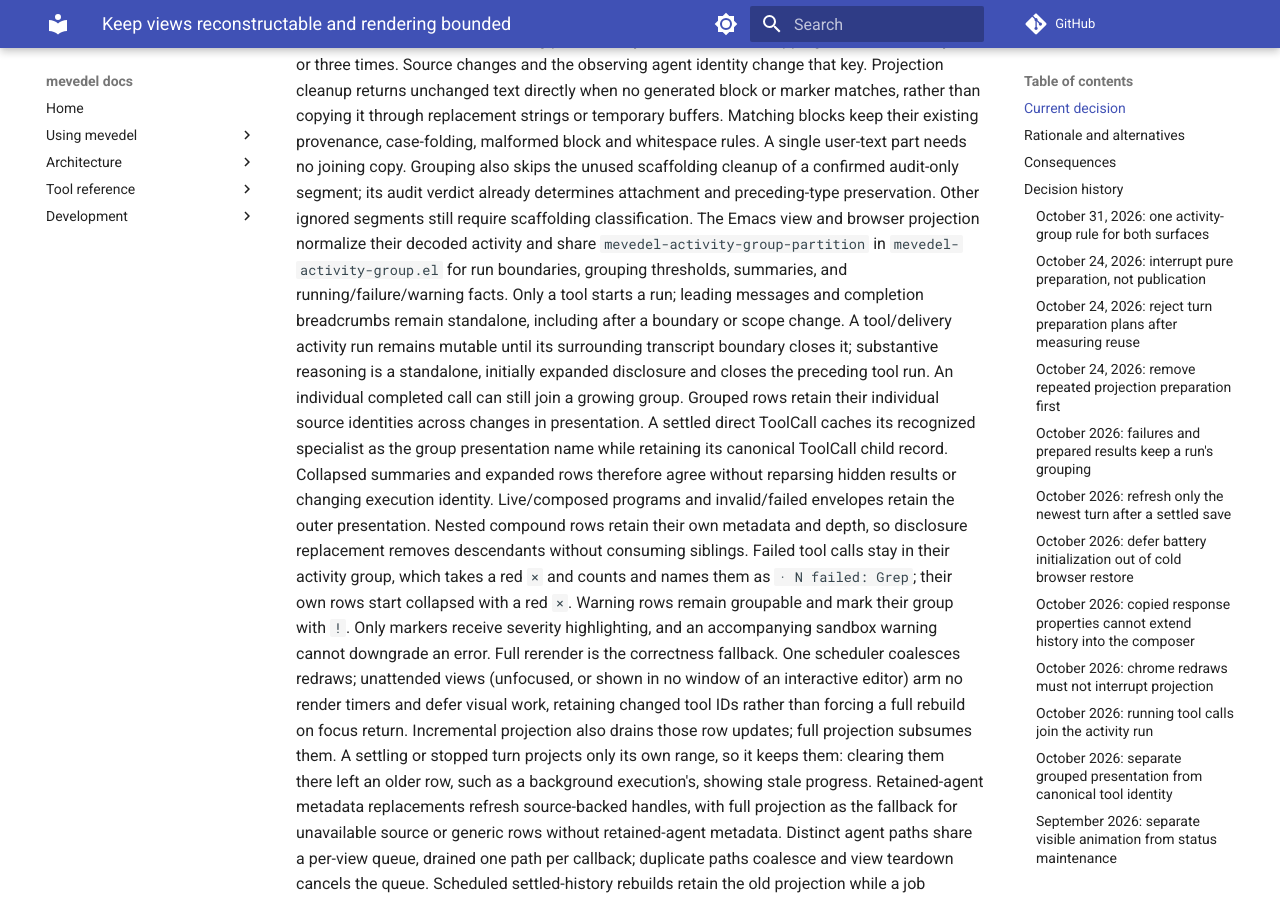
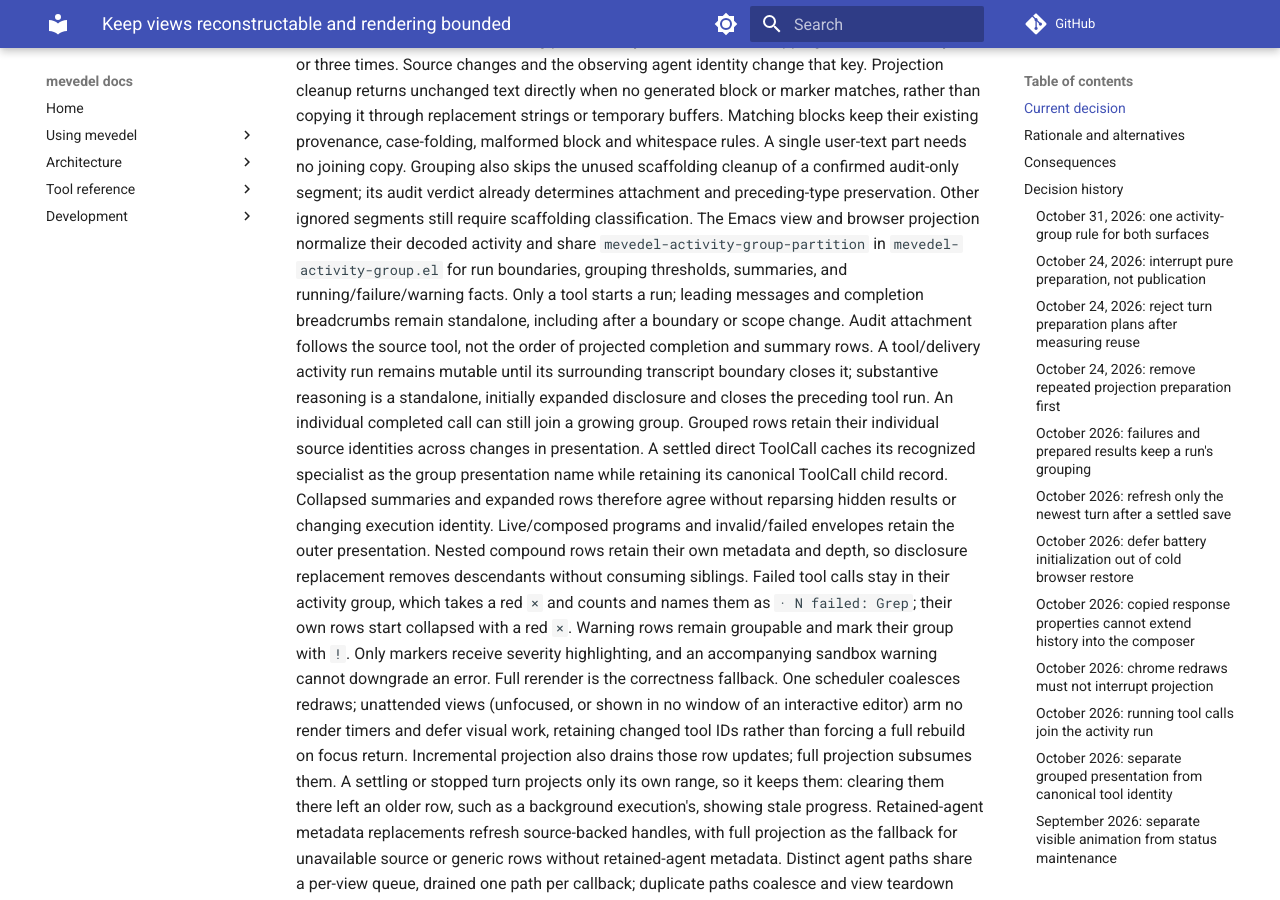
Before and after one commit to FrauH0lle/mevedel, an MkDocs documentation site: the page built from docs/adr/0119-keep-views-reconstructable-and-rendering-bounded.md, in a window 1280 px wide and 900 px high, scrolled down 2346 px. Built offline with MkDocs 1.6.1 and Material for MkDocs 9.7.7, drawn with Linux system fonts in a browser that asks for light colours; comment, search, counter and statistics services are not loaded; some of the changed lines change nothing that is shown; some of the changed text lies outside the part shown.

Commit message:
fix(collaboration): Resolve activity audits from source ownership
Track audit attachment before splitting completion breadcrumbs. Deferred
summaries preserve source ownership, while mail, prose and scope changes
end it, matching the Emacs merge-before-split presentation.

* mevedel-collaboration-projection.el
(mevedel-collaboration--canonical-records): Track the source tool and last
activity record rather than scanning projected record kinds.

* test/test-mevedel-activity-group.el
(mevedel-activity-group-test--projection-groups): Match mailbox labels
exactly so longer transcripts cannot confuse part1 with part10.
(mevedel-activity-group-test--agreement-cases): Cover breadcrumb, summary
and audit combinations with mail, prose and hidden-audit controls.

* docs/adr/0119-keep-views-reconstructable-and-rendering-bounded.md:
Record source-backed audit ownership without a presentation exception.

Validation: five seeds, each 400 cases at 10 entries and 400 at varying
8–12 entries, all agree on membership and summaries. The unchanged
reviewer also passes five seeds of 400 cases. Three focused runs each
pass 746 tests; final activity tests pass 14/14. Strict compilation of
269 files, standards and whitespace checks pass. The additional full
precommit run passes standards and compilation but times out at five
minutes during ERT; no complete-suite pass is claimed.

```diff
--- a/docs/adr/0119-keep-views-reconstructable-and-rendering-bounded.md
+++ b/docs/adr/0119-keep-views-reconstructable-and-rendering-bounded.md
@@ -113,6 +113,8 @@
 boundaries, grouping thresholds, summaries, and running/failure/warning facts.
 Only a tool starts a run; leading messages and completion breadcrumbs remain
 standalone, including after a boundary or scope change.
+Audit attachment follows the source tool, not the order of projected completion
+and summary rows.
 A tool/delivery activity run remains mutable until its surrounding
 transcript boundary closes it; substantive reasoning is a standalone,
 initially expanded disclosure and closes the preceding tool run. An individual completed call can still join a
@@ -505,11 +507,19 @@
 rebuilding with `nil`.
 
 Re-review also found that a deferred request summary could shield the preceding
-tool from a displayed audit in the browser. Audit association now looks past
-deferred transparent summaries, including multiple summaries and their failure
-rows, to the preceding effective activity row, matching Emacs's deferred-summary
-handling. Other transparent records, such as own-completion mail, retain their
-source ordering for audit association.
+tool from a displayed audit in the browser. Looking past projected summary rows
+fixed that case, but another seed exposed the same failure when a completion
+breadcrumb intervened too. Projected row order cannot recover the source
+attachment after the breadcrumb has been split out of its tool.
+
+Resolve audit ownership while scanning source segments instead. A breadcrumb
+retains its originating tool; deferred summaries and their failure rows replace
+neither that owner nor the last effective activity row. Mail, prose, substantive
+reasoning and scope changes end tool attachment, including hidden or deduplicated
+own-completion mail. A displayed audit marks its source tool as an individual
+presentation boundary, or splits after the last activity row when no tool owns
+it. This matches Emacs's merge-before-split ordering without another record-kind
+skip or a surface-specific grouping exception.
 
 The shared running fact includes settled transcript tools whose background work
 is still running; the Emacs header animates only calls still in flight. These
```
Also changed, not shown: 2 other files.
